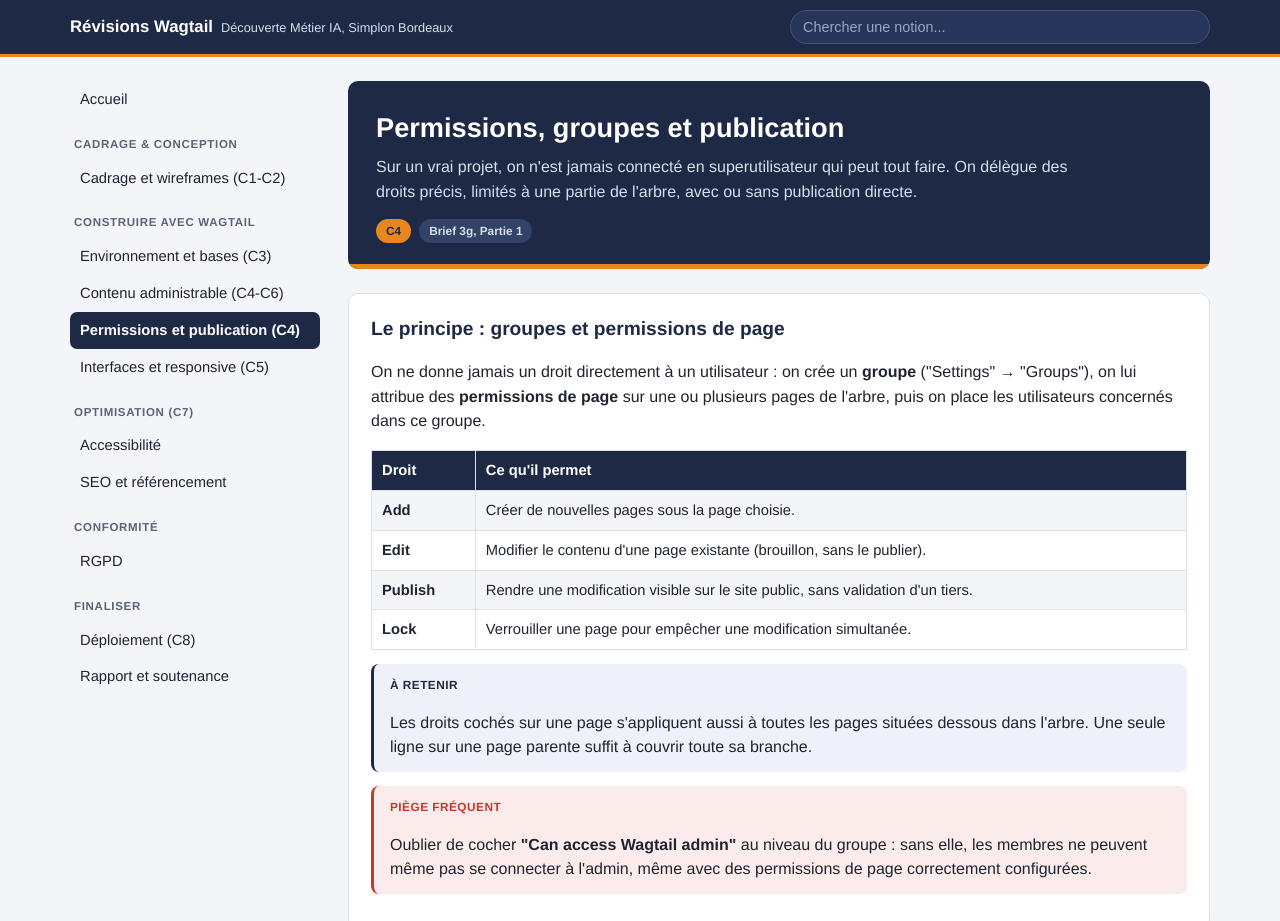
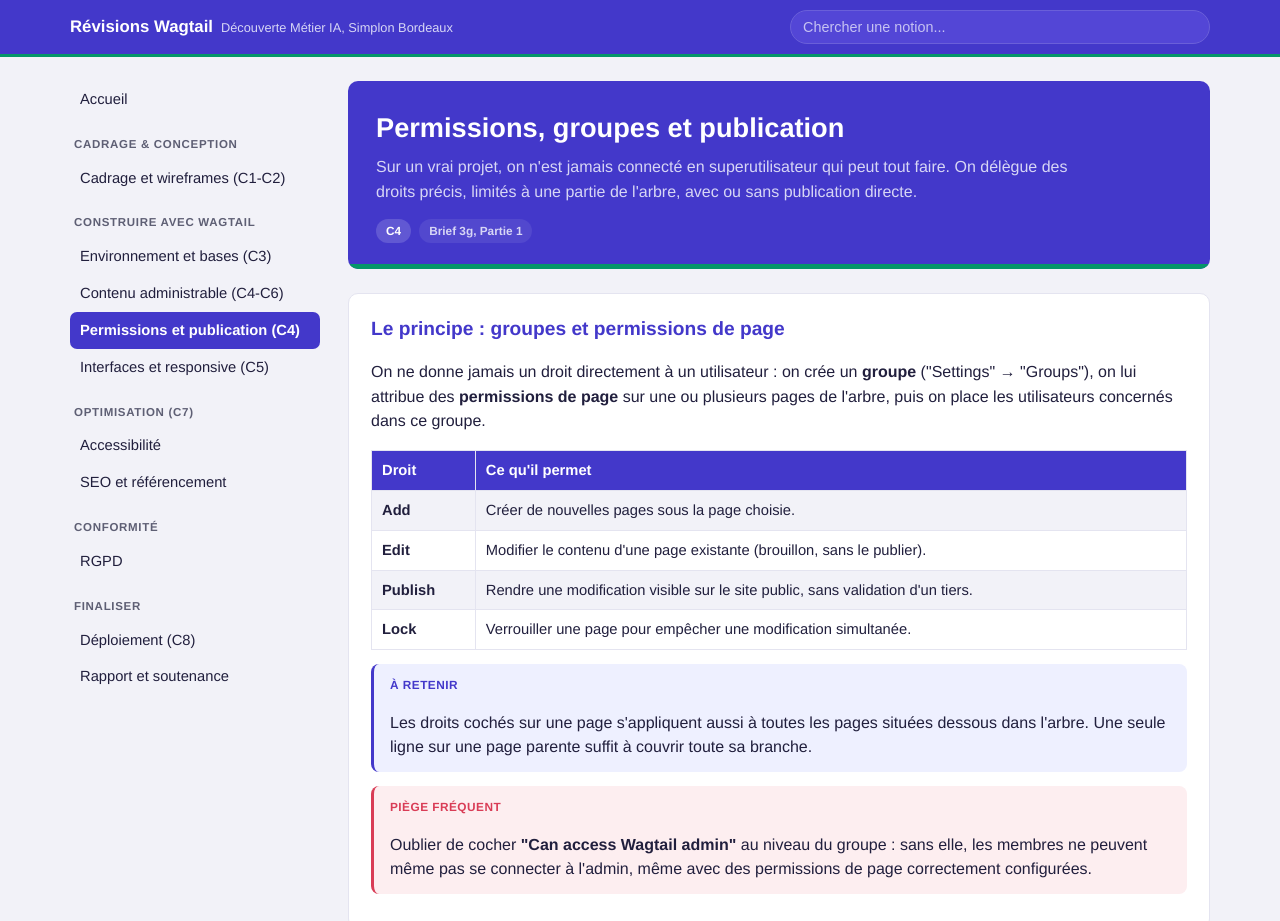
Before and after one commit to Atif-Zourgani/revision_simplon_certif, a plain HTML site: page permissions-publication.html in a window 1280 px wide. Shown: the top 921 px of the page. Drawn offline with Linux system fonts and the light colour scheme.

Commit message:
Nouvelle direction artistique : palette indigo/jade
Remplace le navy/orange par un système de couleurs sémantique
(indigo pour la navigation et les titres, jade pour les validations,
rose pour les pièges) afin de casser l'effet répétitif des encarts.

```diff
--- a/css/style.css
+++ b/css/style.css
@@ -1,17 +1,20 @@
 :root {
-  --navy: #1e2a45;
-  --navy-light: #2c3a5c;
-  --accent: #e8871e;
-  --accent-light: #fdebd6;
-  --green: #2e8b57;
-  --red: #c0392b;
-  --text: #1f2430;
-  --muted: #5b6475;
-  --bg: #f3f5f8;
+  --navy: #4338ca;
+  --navy-light: #4f46e5;
+  --navy-pale: #eef0ff;
+  --accent: #059669;
+  --accent-light: #e6f7ef;
+  --green: #059669;
+  --green-light: #e6f7ef;
+  --red: #d93c56;
+  --red-light: #fdeef0;
+  --text: #211f3d;
+  --muted: #5e5f74;
+  --bg: #f2f2f8;
   --white: #ffffff;
-  --border: #dadfe8;
-  --code-bg: #1f2430;
-  --code-text: #e8ecf4;
+  --border: #e4e4f0;
+  --code-bg: #1e1b3a;
+  --code-text: #e3e1f7;
   --radius: 10px;
   --max-width: 1180px;
 }
@@ -81,7 +84,7 @@ img {
 }
 
 .brand span {
-  color: #d7deec;
+  color: #d7d6f5;
   font-weight: normal;
   font-size: 0.8rem;
 }
@@ -89,7 +92,7 @@ img {
 .menu-toggle {
   display: none;
   background: none;
-  border: 1px solid #44527a;
+  border: 1px solid #6a5fd9;
   color: var(--white);
   border-radius: 6px;
   padding: 6px 10px;
@@ -108,14 +111,14 @@ img {
   width: 100%;
   padding: 8px 12px;
   border-radius: 20px;
-  border: 1px solid #44527a;
-  background: #28355a;
+  border: 1px solid #6a5fd9;
+  background: #5346d6;
   color: var(--white);
   font-size: 0.9rem;
 }
 
 .search-wrap input::placeholder {
-  color: #9aa6c3;
+  color: #c6c2f2;
 }
 
 .search-results {
@@ -253,7 +256,7 @@ img {
 
 .page-head p {
   margin: 0;
-  color: #d7deec;
+  color: #d7d6f5;
   max-width: 720px;
 }
 
@@ -270,13 +273,13 @@ img {
   font-weight: bold;
   padding: 3px 10px;
   border-radius: 999px;
-  background: var(--accent);
-  color: var(--navy);
+  background: rgba(255, 255, 255, 0.16);
+  color: var(--white);
 }
 
 .badge.alt {
-  background: #324368;
-  color: #d7deec;
+  background: rgba(255, 255, 255, 0.08);
+  color: #d7d6f5;
 }
 
 /* ---------- Cards / sections ---------- */
@@ -331,17 +334,17 @@ img {
 
 .box.info {
   border-left-color: var(--navy);
-  background: #eef1f7;
+  background: var(--navy-pale);
 }
 
 .box.piege {
   border-left-color: var(--red);
-  background: #fbeceb;
+  background: var(--red-light);
 }
 
 .box.ok {
   border-left-color: var(--green);
-  background: #eaf5ef;
+  background: var(--green-light);
 }
 
 .box.hold {
@@ -386,7 +389,7 @@ code {
 }
 
 :not(pre) > code {
-  background: #eceff5;
+  background: var(--navy-pale);
   color: var(--navy);
   padding: 1px 5px;
   border-radius: 4px;
--- a/permissions-publication.html
+++ b/permissions-publication.html
@@ -87,8 +87,8 @@
       <p>Même geste de création pour les deux, seule la case "Publish" change :</p>
       <table>
         <tr><th></th><th>Add / Edit</th><th>Publish</th></tr>
-        <tr><td>Groupe qui <strong>propose</strong> sans publier<br><span style="color:#5b6475;font-size:0.85rem;">(ex: "Coachs" sur Coach Max)</span></td><td>oui</td><td>non</td></tr>
-        <tr><td>Groupe qui <strong>publie directement</strong><br><span style="color:#5b6475;font-size:0.85rem;">(ex: "Admin contenu")</span></td><td>oui</td><td>oui</td></tr>
+        <tr><td>Groupe qui <strong>propose</strong> sans publier<br><span style="color:#5e5f74;font-size:0.85rem;">(ex: "Coachs" sur Coach Max)</span></td><td>oui</td><td>non</td></tr>
+        <tr><td>Groupe qui <strong>publie directement</strong><br><span style="color:#5e5f74;font-size:0.85rem;">(ex: "Admin contenu")</span></td><td>oui</td><td>oui</td></tr>
       </table>
       <h3>Sans "Publish" : le workflow de validation</h3>
       <p>Un utilisateur sans droit de publication ne voit pas de bouton "Publish", seulement <strong>"Submit for moderation"</strong>. Ça envoie la page dans un circuit de validation, déjà configuré par défaut sur tout le site Wagtail.</p>
```
Also changed, not shown: accessibilite.html (+1 -1 lines).
